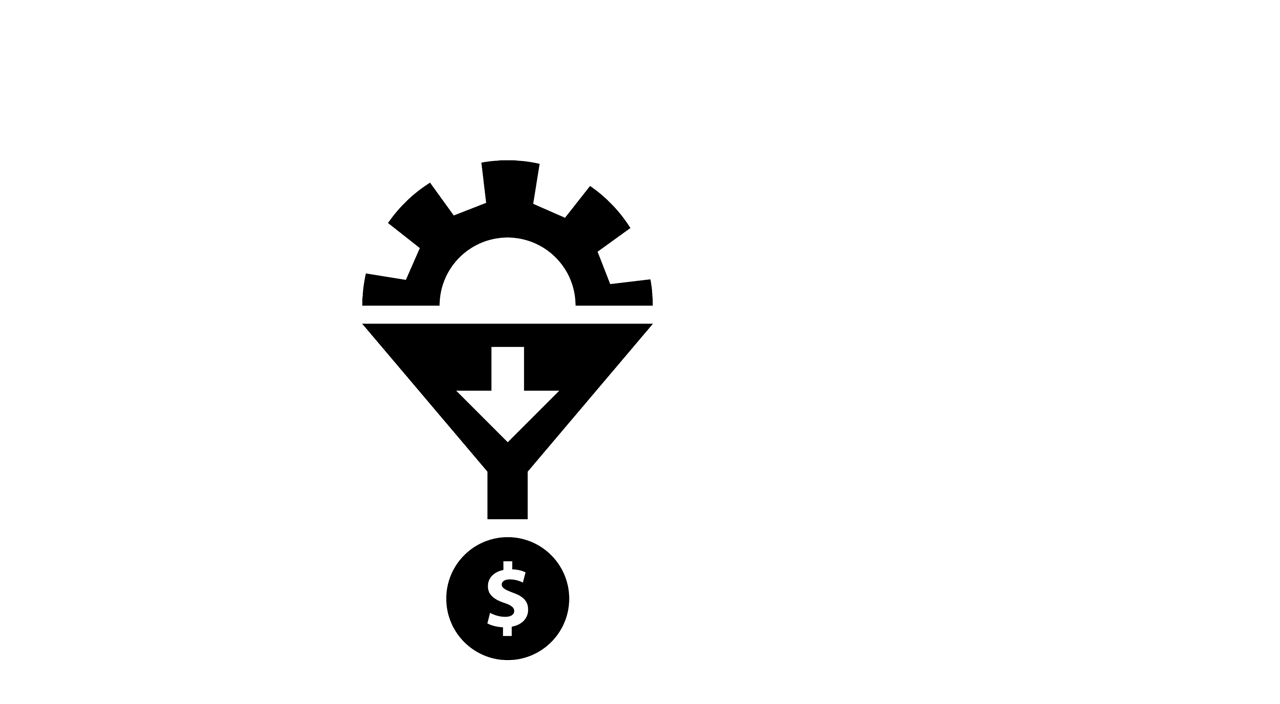
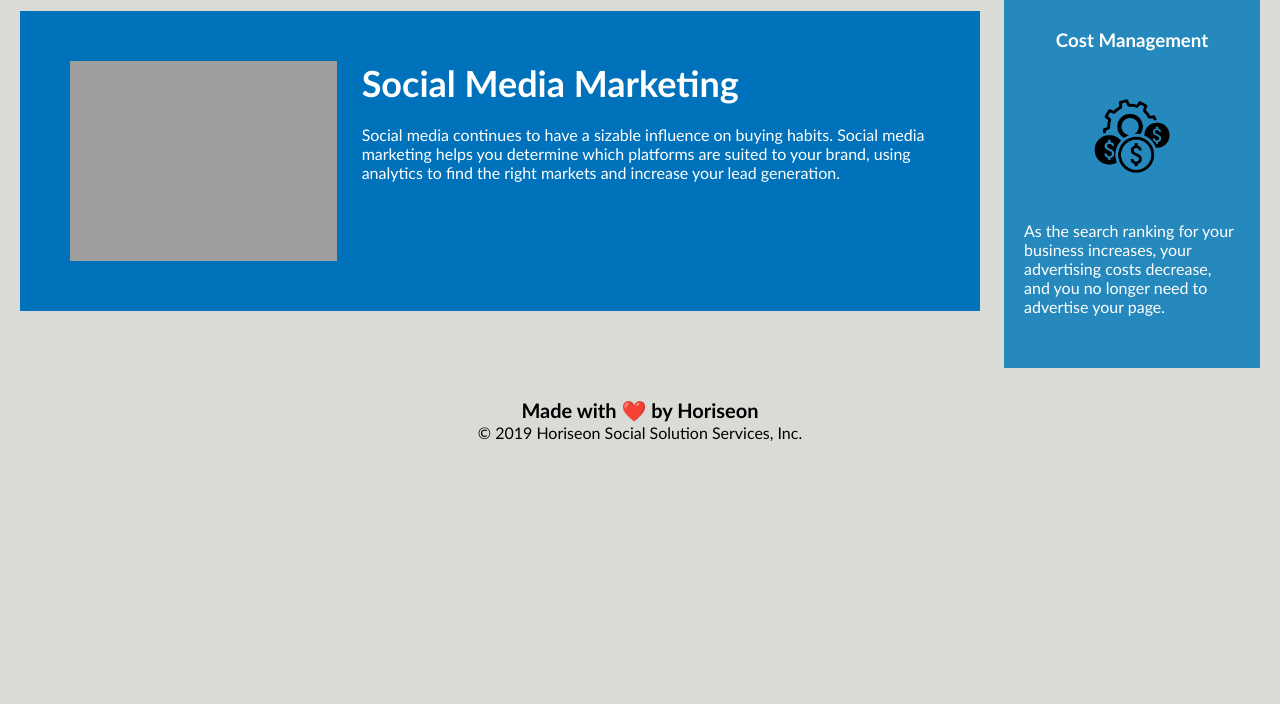
Before and after one commit to khyleflores/code-refactor, a plain HTML site: page index.html in a window 1280 px wide. Shown: the part 1551-2255 px from the top of the page. After the commit the page ends 2023 px from the top, so only its background shows below. Drawn offline with Linux system fonts and the light colour scheme; the site is published under a folder, as on GitHub Pages, so addresses that start at the root find nothing.

Commit message:
Changed link for CSS for github page

```diff
--- a/index.html
+++ b/index.html
@@ -3,11 +3,11 @@
 
 <head>
     <meta charset="UTF-8" />
-    <link rel="stylesheet" href="/assets/css/style.css">
+    <link rel="stylesheet" href="assets/css/style.css">
     <!-- Added a title for the website for a better SEO-->
     <title>Horiseon Social Solution Services</title>
     <!-- Added a favicon for the website for better SEO-->
-    <link rel="icon" href="/assets/images/Horiseon-icon.png" type = "image/x-icon">
+    <link rel="icon" href="assets/images/Horiseon-icon.png" type = "image/x-icon">
 </head>
 
 <body>
```
